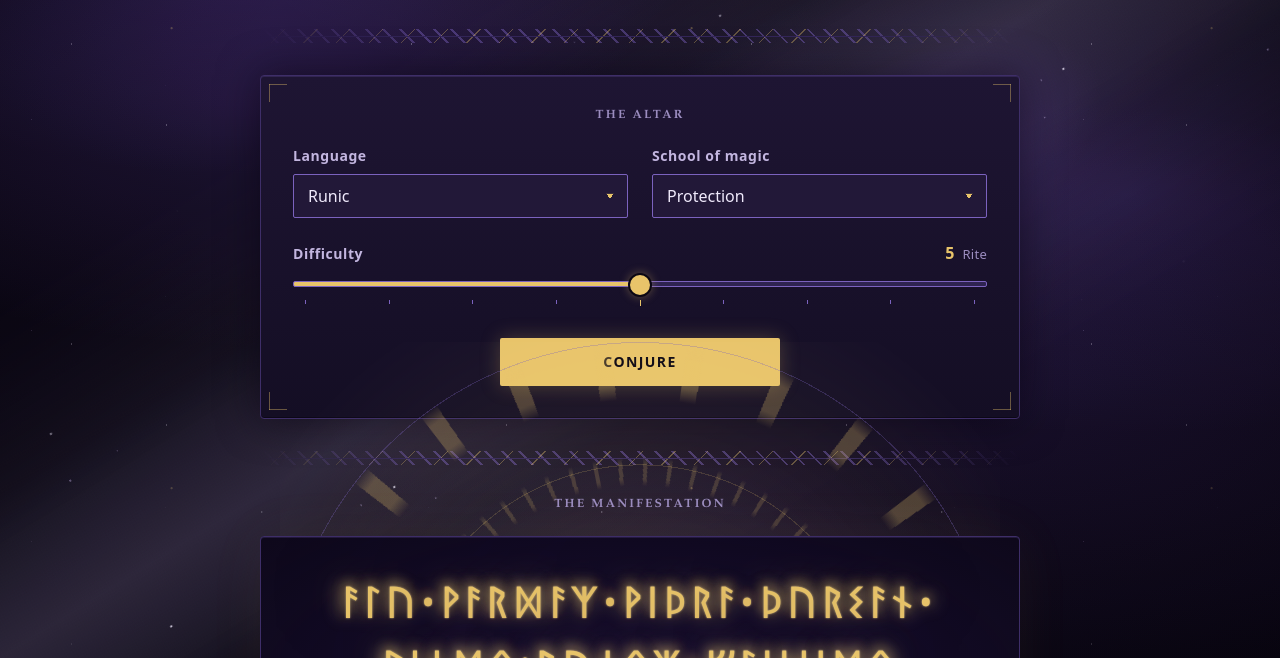
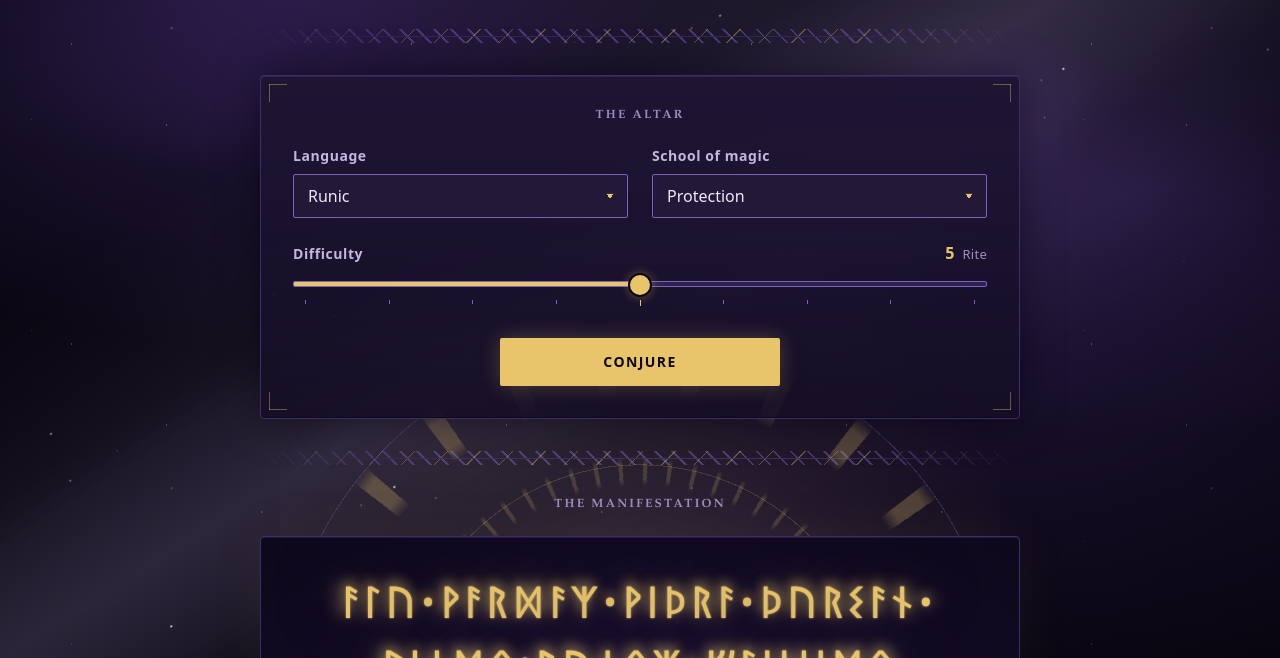
Before and after one commit to IGLOU-EU/ancientmagic, a website with bundled scripts: page pub/index.html in a window 1280 px wide. Shown: the part 142-800 px from the top of the page. Built offline with nearby package versions, Linux system fonts and the light colour scheme.

Commit message:
🐛 fix: keep the magic circle behind a translucent altar
Signed-off-by: Adrien Kara <adrien@iglou.eu>

```diff
--- a/src/scss/_components.scss
+++ b/src/scss/_components.scss
@@ -76,11 +76,20 @@ a:focus-visible {
 // ------------------------------------------------------------------- altar
 .altar {
   position: relative;
+
+  // The magic circle follows in tree order and reaches this panel on tall
+  // desktop viewports, so the altar is lifted above it like the well and the
+  // eyebrows already are. The circle itself stays at z-index auto because any
+  // stacking context on its branch would cut the bloom blend off from the
+  // page atmosphere.
+  z-index: 1;
   padding: var(--sp-altar-pad);
   border: 1px solid $panel-edge;
   border-radius: 4px;
-  background-color: $surface;
-  background-image: linear-gradient(#1e1533, #140e24);
+  // Translucent toward the bottom so the magic circle breathes through the
+  // panel instead of being cut dead by it.
+  background-color: #171029aa;
+  background-image: linear-gradient(#1e1533, #140e24aa);
   box-shadow:
     inset 0 1px 0 a($control-border, 0.22),
     inset 0 -1px 0 a($abyss, 0.6),
```
Also changed, not shown: pub/css/main.css.
